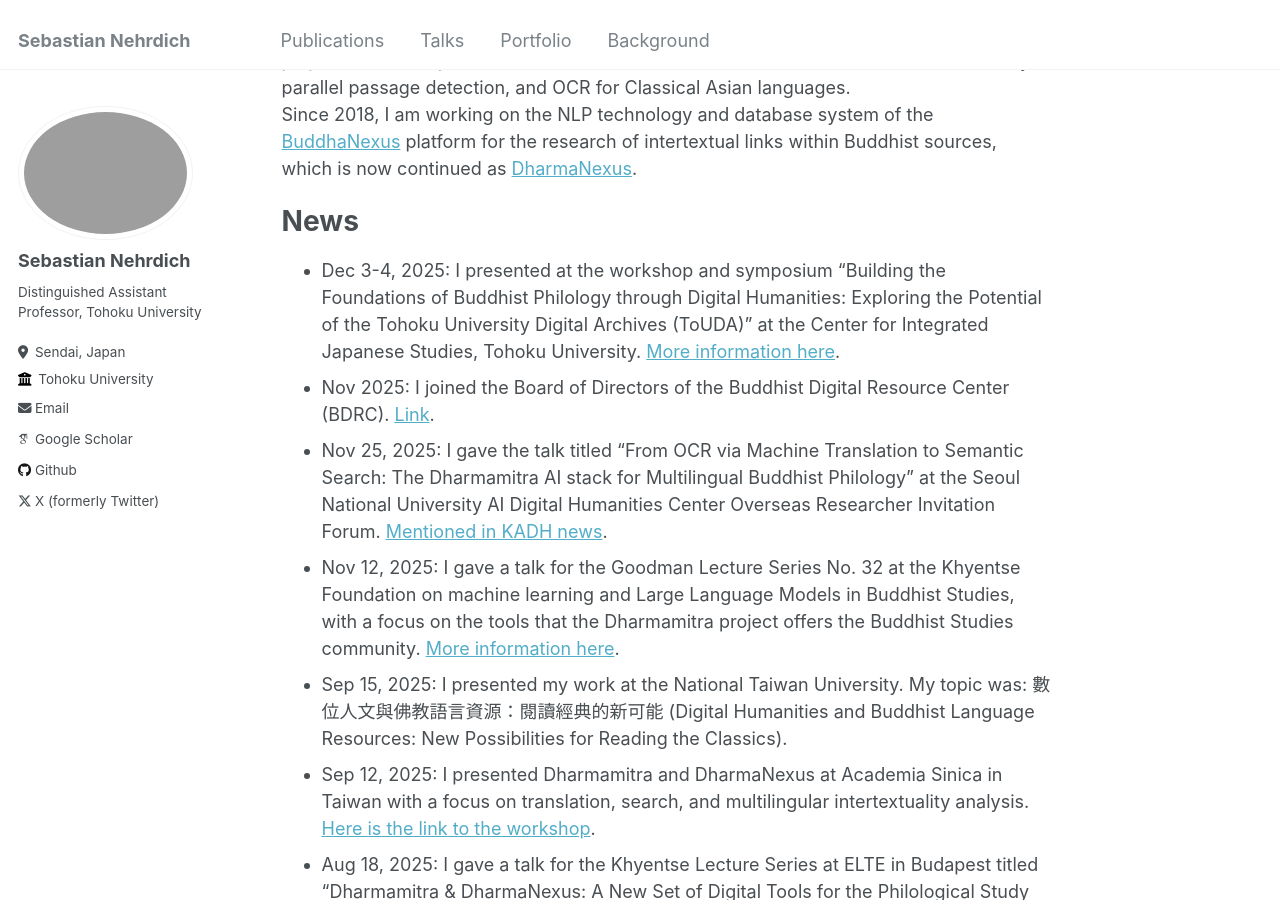
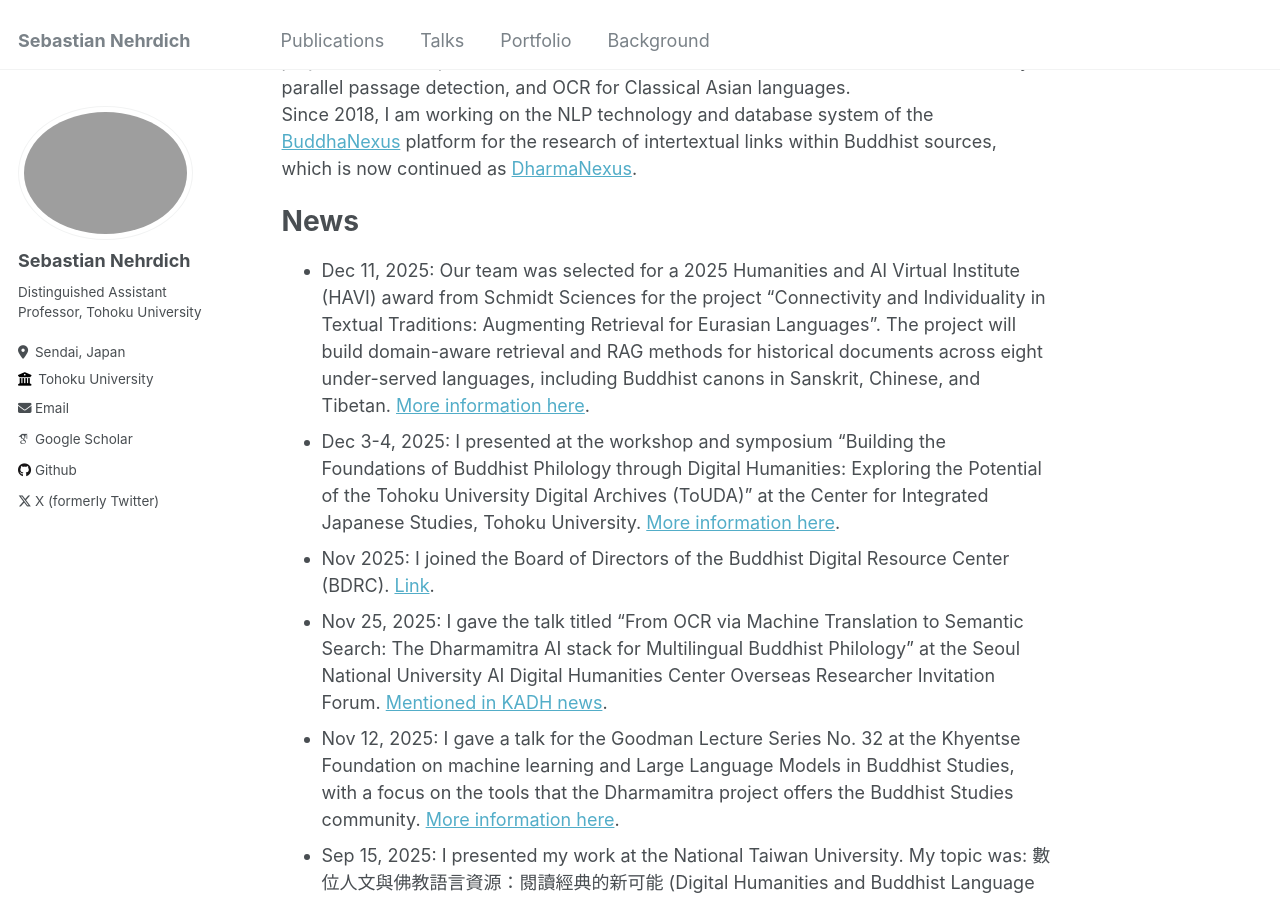
Before and after one commit to sebastian-nehrdich/sebastian-nehrdich.github.io, a Jekyll site: the page built from _pages/about.md, in a window 1280 px wide and 900 px high, scrolled down 493 px. Built offline with Jekyll 4.4.1, drawn with Linux system fonts in a browser that asks for light colours; some web fonts are replaced.

Commit message:
talk updates

```diff
--- a/_pages/about.md
+++ b/_pages/about.md
@@ -19,6 +19,7 @@ Since 2018, I am working on the NLP technology and database system of the [Buddh
 News
 =====
 
+- Dec 11, 2025: Our team was selected for a 2025 Humanities and AI Virtual Institute (HAVI) award from Schmidt Sciences for the project "Connectivity and Individuality in Textual Traditions: Augmenting Retrieval for Eurasian Languages". The project will build domain-aware retrieval and RAG methods for historical documents across eight under-served languages, including Buddhist canons in Sanskrit, Chinese, and Tibetan. [More information here](https://www.schmidtsciences.org/havi-2025-announcement/).
 - Dec 3-4, 2025: I presented at the workshop and symposium "Building the Foundations of Buddhist Philology through Digital Humanities: Exploring the Potential of the Tohoku University Digital Archives (ToUDA)" at the Center for Integrated Japanese Studies, Tohoku University. [More information here](https://cijs.oii.tohoku.ac.jp/en/news/detail---id-95.html).
 - Nov 2025: I joined the Board of Directors of the Buddhist Digital Resource Center (BDRC). [Link](https://www.bdrc.io/people/board-of-directors/).
 - Nov 25, 2025: I gave the talk titled "From OCR via Machine Translation to Semantic Search: The Dharmamitra AI stack for Multilingual Buddhist Philology" at the Seoul National University AI Digital Humanities Center Overseas Researcher Invitation Forum. [Mentioned in KADH news](https://www.kadh.org/talk-from-ocr-via-machine-translation-to-semantic-search/).
```
